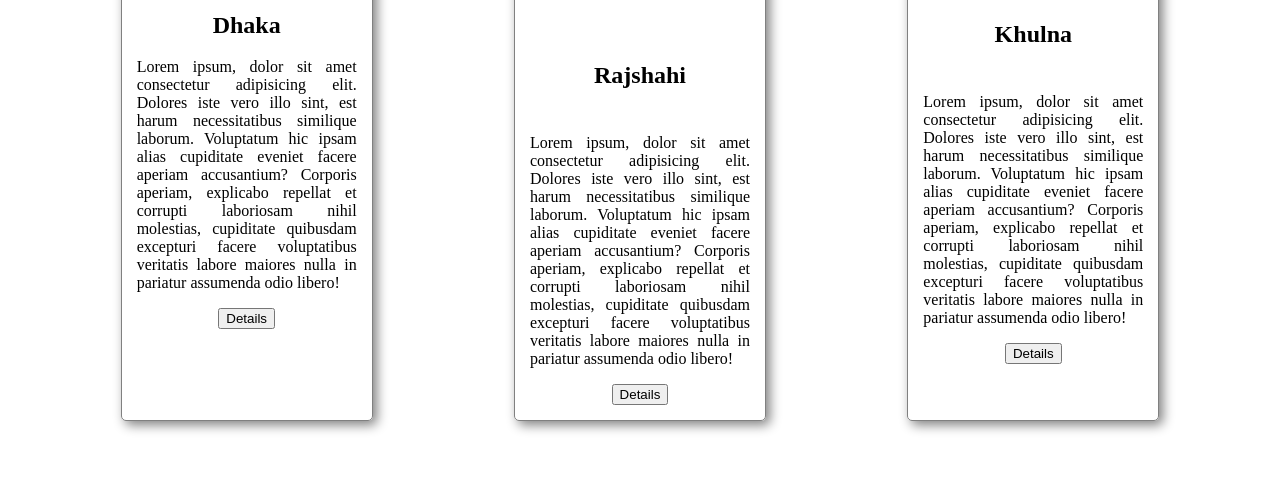
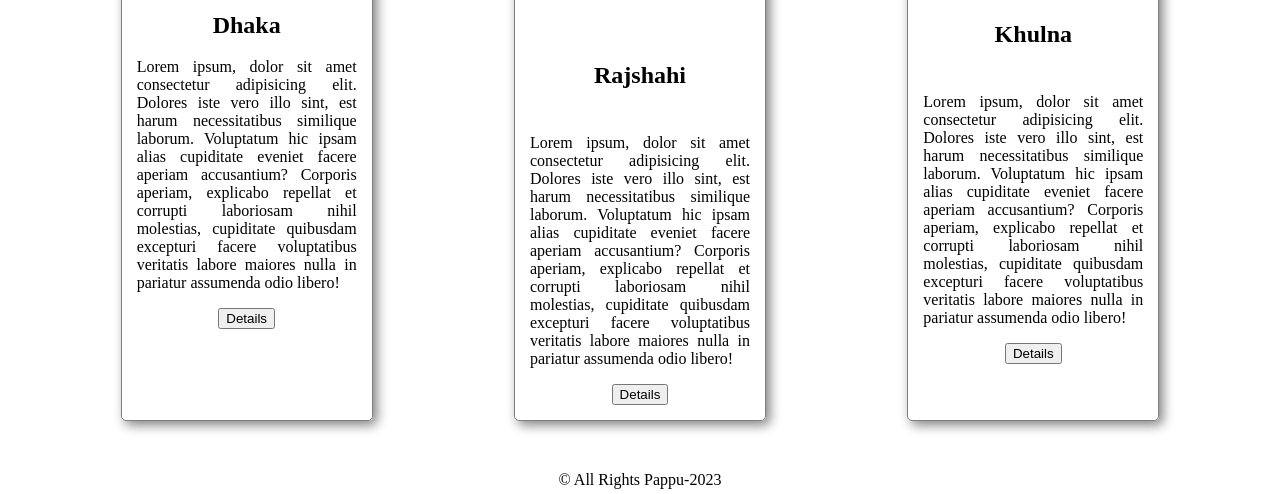
Before and after one commit to pappudatta/pappu-profile, a plain HTML site: page index.html in a window 1280 px wide. Shown: the part 729-1223 px from the top of the page. Before the commit the page ends 1200 px from the top, so only its background shows below. Drawn offline with Linux system fonts and the light colour scheme.

Commit message:
last work

```diff
--- a/index.html
+++ b/index.html
@@ -94,7 +94,7 @@
         </div>
 
     </div>
-
+    <footer>© All Rights Pappu-2023</footer>
 </body>
 
 </html>
--- a/style.css
+++ b/style.css
@@ -73,3 +73,7 @@
 .bad{
     padding-top: 30px;
 }
+footer{
+    text-align: center;
+    padding-bottom: 5px;
+}
```
